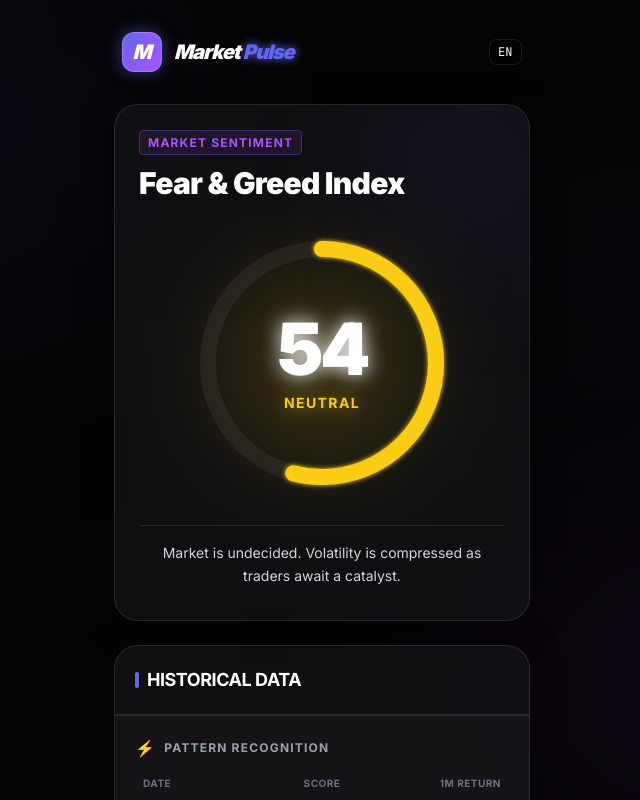
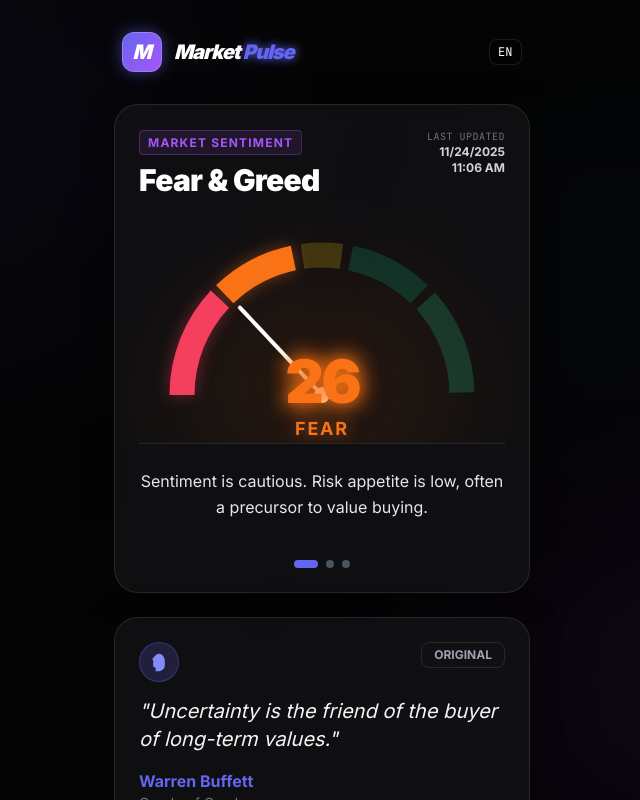
Before and after one commit to ilmagnificho/MarketPulse, a React (Vite) app: page / in a window 1280 px wide. Shown: the top 800 px of the page, without its empty margins (318-958 px from the left). Built offline with nearby package versions, Linux system fonts and the light colour scheme; no server answers.

Commit message:
feat: Implement CNN Fear & Greed speedometer component
Replaces the previous ring chart with a CNN-style speedometer for a more accurate visual representation of the Fear & Greed index. Updates mock data to include timeline data for the speedometer.

```diff
--- a/components/ThePulse.tsx
+++ b/components/ThePulse.tsx
@@ -1,5 +1,5 @@
 
-import React, { useEffect, useState } from 'react';
+import React, { useEffect, useState, useRef, TouchEvent } from 'react';
 import { FearGreedData, SentimentConfig, SentimentLevel } from '../types';
 import { api } from '../services/mockSupabase';
 import { useLanguage } from '../contexts/LanguageContext';
@@ -53,72 +53,99 @@ const SENTIMENT_CONFIGS: Record<string, SentimentConfig> = {
   },
 };
 
-// Cyberpunk Ring Chart
-const FintechRing: React.FC<{ value: number, config: SentimentConfig }> = ({ value, config }) => {
-    const size = 260;
-    const strokeWidth = 16;
-    const center = size / 2;
-    const radius = center - strokeWidth;
-    const circumference = 2 * Math.PI * radius;
-    const offset = circumference - (value / 100) * circumference;
+// Helper to create SVG Arcs
+const describeArc = (x: number, y: number, radius: number, startAngle: number, endAngle: number) => {
+    const start = polarToCartesian(x, y, radius, endAngle);
+    const end = polarToCartesian(x, y, radius, startAngle);
+    const largeArcFlag = endAngle - startAngle <= 180 ? "0" : "1";
+    return [
+        "M", start.x, start.y,
+        "A", radius, radius, 0, largeArcFlag, 0, end.x, end.y
+    ].join(" ");
+};
+
+const polarToCartesian = (centerX: number, centerY: number, radius: number, angleInDegrees: number) => {
+    const angleInRadians = (angleInDegrees - 180) * Math.PI / 180.0;
+    return {
+        x: centerX + (radius * Math.cos(angleInRadians)),
+        y: centerY + (radius * Math.sin(angleInRadians))
+    };
+};
+
+// CNN-Style Semi-Circle Speedometer
+const NeonSpeedometer: React.FC<{ value: number, config: SentimentConfig }> = ({ value, config }) => {
+    const radius = 140;
+    const stroke = 25;
+    const cx = 160;
+    const cy = 160; // Bottom center
+
+    // Segment Angles
+    const segments = [
+        { color: "#f43f5e", start: 0, end: 24, glow: "rgba(244,63,94,0.4)" },    // Extreme Fear
+        { color: "#f97316", start: 25, end: 44, glow: "rgba(249,115,22,0.4)" },   // Fear
+        { color: "#facc15", start: 45, end: 55, glow: "rgba(250,204,21,0.4)" },   // Neutral
+        { color: "#10b981", start: 56, end: 75, glow: "rgba(16,185,129,0.4)" },   // Greed
+        { color: "#34d399", start: 76, end: 100, glow: "rgba(52,211,153,0.4)" }   // Extreme Greed
+    ];
+
+    const rotation = (value / 100) * 180;
 
     return (
-        <div className="relative flex flex-col items-center justify-center py-8">
-            {/* Background Glow */}
-            <div className={`absolute top-1/2 left-1/2 -translate-x-1/2 -translate-y-1/2 w-48 h-48 rounded-full blur-[60px] opacity-20 ${config.color.split(' ')[0].replace('text-', 'bg-')}`}></div>
+        <div className="relative flex flex-col items-center justify-center pt-8 pb-0 overflow-hidden">
+            <div className={`absolute bottom-0 left-1/2 -translate-x-1/2 w-64 h-32 opacity-20 blur-[80px] rounded-t-full pointer-events-none transition-colors duration-1000 ${config.color.split(' ')[0].replace('text-', 'bg-')}`}></div>
 
-            <div style={{ width: size, height: size }} className="relative z-10">
-                <svg className="transform -rotate-90 w-full h-full">
-                    {/* Track */}
-                    <circle
-                        cx={center}
-                        cy={center}
-                        r={radius}
-                        stroke="rgba(255,255,255,0.05)"
-                        strokeWidth={strokeWidth}
-                        fill="transparent"
-                        strokeLinecap="round"
-                    />
-                    {/* Indicator */}
-                    <circle
-                        cx={center}
-                        cy={center}
-                        r={radius}
-                        stroke="currentColor"
-                        strokeWidth={strokeWidth}
-                        fill="transparent"
-                        strokeDasharray={circumference}
-                        strokeDashoffset={offset}
-                        strokeLinecap="round"
-                        className={`transition-all duration-1000 ease-out ${config.color}`}
-                        style={{ filter: 'url(#glow)' }}
-                    />
+            <svg width="320" height="180" viewBox="0 0 320 180" className="relative z-10 overflow-visible">
                 <defs>
-                        <filter id="glow">
-                            <feGaussianBlur stdDeviation="2.5" result="coloredBlur"/>
+                    <filter id="glow-segment">
+                        <feGaussianBlur stdDeviation="2" result="coloredBlur"/>
                         <feMerge>
                             <feMergeNode in="coloredBlur"/>
                             <feMergeNode in="SourceGraphic"/>
                         </feMerge>
                     </filter>
                 </defs>
+
+                {segments.map((seg, i) => {
+                    const gap = i === 0 ? 0 : 1;
+                    const sAngle = (seg.start / 100) * 180 + gap;
+                    const eAngle = (seg.end / 100) * 180 - gap;
+                    const isActive = value >= seg.start;
+
+                    return (
+                        <path
+                            key={i}
+                            d={describeArc(cx, cy, radius, sAngle, eAngle)}
+                            fill="none"
+                            stroke={seg.color}
+                            strokeWidth={stroke}
+                            strokeLinecap="butt"
+                            className="transition-opacity duration-500"
+                            style={{
+                                opacity: isActive ? 1 : 0.2,
+                                filter: isActive ? `drop-shadow(0 0 8px ${seg.glow})` : 'none'
+                            }}
+                        />
+                    );
+                })}
+
+                <g style={{ transform: `rotate(${rotation}deg)`, transformOrigin: `${cx}px ${cy}px`, transition: 'transform 1.5s cubic-bezier(0.2, 0.8, 0.2, 1)' }}>
+                    <line x1={cx} y1={cy} x2={cx - 120} y2={cy} stroke="white" strokeWidth="4" strokeLinecap="round" className="drop-shadow-md" />
+                    <circle cx={cx} cy={cy} r="8" fill="white" />
+                </g>
             </svg>
 
-                {/* Center Content: Big Number */}
-                <div className="absolute inset-0 flex flex-col items-center justify-center">
-                    <span className={`text-7xl font-black tracking-tighter text-white text-glow-lg`}>
+            <div className="relative z-20 -mt-16 flex flex-col items-center">
+                <div className={`text-6xl font-black tracking-tighter text-glow-lg ${config.color}`}>
                     {Math.round(value)}
-                    </span>
-                    <span className={`text-sm font-bold mt-2 uppercase tracking-widest ${config.color}`}>
+                </div>
+                <div className={`text-lg font-bold uppercase tracking-widest mt-1 ${config.color}`}>
                     {config.level}
-                    </span>
                 </div>
             </div>
         </div>
     );
 };
 
-// List Style matches the "Portfolio positions" in reference
 const HistoryItem: React.FC<{ label: string, value: number }> = ({ label, value }) => {
     const isGreed = value > 55;
     const isFear = value < 45;
@@ -133,11 +160,10 @@ const HistoryItem: React.FC<{ label: string, value: number }> = ({ label, value
                 </div>
                 <div className="flex flex-col">
                     <span className="text-base font-bold text-gray-200 group-hover:text-white transition-colors">{label}</span>
-                    <span className="text-xs text-gray-500 uppercase tracking-wide">Sentiment Score</span>
                 </div>
             </div>
             <div className="text-right">
-                <span className={`text-base font-mono font-medium ${colorClass} text-glow`}>
+                <span className={`text-base font-mono font-bold ${colorClass} text-glow`}>
                     {value}
                 </span>
             </div>
@@ -151,6 +177,11 @@ const ThePulse: React.FC = () => {
   const [loading, setLoading] = useState(true);
   const [showOriginal, setShowOriginal] = useState(false);
   const [quoteIdx, setQuoteIdx] = useState(1);
+
+  // Carousel State
+  const [activeSlide, setActiveSlide] = useState(0);
+  const touchStartX = useRef(0);
+  const touchEndX = useRef(0);
 
   useEffect(() => {
     const fetchData = async () => {
@@ -167,6 +198,31 @@ const ThePulse: React.FC = () => {
     };
     fetchData();
   }, []);
+
+  const handleTouchStart = (e: TouchEvent) => {
+      touchStartX.current = e.targetTouches[0].clientX;
+  };
+
+  const handleTouchMove = (e: TouchEvent) => {
+      touchEndX.current = e.targetTouches[0].clientX;
+  };
+
+  const handleTouchEnd = () => {
+      if (!touchStartX.current || !touchEndX.current) return;
+      const diff = touchStartX.current - touchEndX.current;
+      const threshold = 50;
+
+      if (diff > threshold) {
+          // Swipe Left -> Next (Circular: 0->1->2->0)
+          setActiveSlide(prev => (prev + 1) % 3);
+      } else if (diff < -threshold) {
+          // Swipe Right -> Prev (Circular: 0->2->1->0)
+          setActiveSlide(prev => (prev === 0 ? 2 : prev - 1));
+      }
+
+      touchStartX.current = 0;
+      touchEndX.current = 0;
+  };
 
   if (loading || !data) return (
       <div className="h-96 flex items-center justify-center">
@@ -192,42 +248,58 @@ const ThePulse: React.FC = () => {
   const authorK = `author_${quoteKeySuffix}_${finalQuoteIdx}`;
   const titleK = `title_${quoteKeySuffix}_${finalQuoteIdx}`;
 
-  // REVERSED LOGIC: Default is Local Language via t(), Toggle is English Original
   const displayQuote = showOriginal ? TRANSLATIONS['en'][quoteK] : t(quoteK);
   const displayAuthor = showOriginal ? TRANSLATIONS['en'][authorK] : t(authorK);
   const displayTitle = showOriginal ? TRANSLATIONS['en'][titleK] : t(titleK);
 
+  const lastUpdated = new Date(data.timestamp).toLocaleTimeString([], { hour: '2-digit', minute: '2-digit', hour12: true });
+  const lastUpdatedDate = new Date(data.timestamp).toLocaleDateString();
+
   return (
     <section className="w-full max-w-md mx-auto space-y-6">
 
-      {/* 1. Main Dashboard Card */}
-      <div className="app-card overflow-hidden relative">
-         <div className="absolute top-0 right-0 w-32 h-32 bg-neon-blue/20 blur-[80px] rounded-full pointer-events-none"></div>
-
-         <div className="p-6 pb-0 relative z-10">
+      {/* Swipeable Carousel Card */}
+      <div
+          className="app-card relative overflow-hidden flex flex-col min-h-[420px]"
+          onTouchStart={handleTouchStart}
+          onTouchMove={handleTouchMove}
+          onTouchEnd={handleTouchEnd}
+      >
+         {/* Common Header (Static) */}
+         <div className="p-6 pb-2 relative z-10 flex justify-between items-start">
+             <div>
                 <span className="text-neon-purple font-bold text-xs uppercase tracking-widest border border-neon-purple/30 px-2 py-1 rounded bg-neon-purple/10">
-                 {t('market_sentiment')}
+                    {activeSlide === 0 ? t('market_sentiment') : activeSlide === 1 ? t('historical_data') : t('pattern_title')}
                 </span>
-             <h2 className="text-3xl font-black text-white mt-3 tracking-tight">Fear & Greed Index</h2>
+                <h2 className="text-3xl font-black text-white mt-3 tracking-tight leading-none">
+                    {activeSlide === 0 ? "Fear & Greed" : activeSlide === 1 ? "Timeline" : "Patterns"}
+                </h2>
+             </div>
+             <div className="text-right">
+                 <span className="block text-[10px] text-gray-500 font-mono uppercase tracking-wider">{t('last_updated')}</span>
+                 <span className="block text-xs font-bold text-gray-300">{lastUpdatedDate}</span>
+                 <span className="block text-xs font-bold text-gray-300">{lastUpdated}</span>
+             </div>
          </div>
 
-         <FintechRing value={data.value} config={config} />
+         {/* Sliding Container */}
+         <div
+            className="flex-1 flex transition-transform duration-300 ease-out will-change-transform"
+            style={{ transform: `translateX(-${activeSlide * 100}%)` }}
+         >
 
+             {/* SLIDE 1: Gauge */}
+             <div className="w-full flex-shrink-0 flex flex-col">
+                <NeonSpeedometer value={data.value} config={config} />
                 <div className="px-6 pb-8 text-center relative z-10">
-             <p className="text-gray-300 text-sm leading-relaxed border-t border-white/10 pt-4">
+                    <p className="text-gray-200 text-base font-medium leading-relaxed border-t border-white/10 pt-6">
                         {t(config.messageKey)}
                     </p>
                 </div>
              </div>
 
-      {/* 2. History List & Pattern Recognition */}
-      <div className="app-card overflow-hidden">
-          <div className="p-5 border-b border-white/10 flex items-center gap-2">
-              <div className="w-1 h-4 bg-neon-blue rounded-full"></div>
-              <h3 className="font-bold text-lg text-white tracking-tight">{t('historical_data')}</h3>
-          </div>
-
-          {/* Timeline Data */}
+             {/* SLIDE 2: Timeline */}
+             <div className="w-full flex-shrink-0 px-0 py-2">
                 <div className="flex flex-col">
                     {data.timeline && (
                         <>
@@ -238,22 +310,18 @@ const ThePulse: React.FC = () => {
                         </>
                     )}
                 </div>
+             </div>
 
-          {/* Pattern Recognition Table (Restored) */}
-          <div className="p-5 border-t border-white/10 bg-white/[0.02]">
-                <h4 className="text-xs font-bold text-gray-400 uppercase tracking-widest mb-4 flex items-center gap-2">
-                    <span className="text-neon-purple text-base">⚡</span> {t('pattern_title')}
-                </h4>
-
-                {/* Table Header */}
-                <div className="grid grid-cols-3 text-[10px] font-bold text-gray-500 uppercase tracking-wider mb-2 px-2">
+             {/* SLIDE 3: Patterns */}
+             <div className="w-full flex-shrink-0 p-5">
+                <div className="bg-white/[0.02] rounded-xl border border-white/5 p-4">
+                    <div className="grid grid-cols-3 text-[10px] font-bold text-gray-500 uppercase tracking-wider mb-4 px-2 border-b border-white/10 pb-2">
                         <div>{t('col_date')}</div>
                         <div className="text-center">{t('col_score')}</div>
                         <div className="text-right">{t('col_return')}</div>
                     </div>
 
-                {/* Rows */}
-                <div className="space-y-1">
+                    <div className="space-y-2">
                         {data.pastMatches.map((match, i) => (
                             <div key={i} className="grid grid-cols-3 items-center p-2 rounded-lg hover:bg-white/5 transition-colors">
                                 <div className="text-xs text-gray-300 font-mono">
@@ -277,8 +345,21 @@ const ThePulse: React.FC = () => {
                     </div>
                 </div>
              </div>
+         </div>
 
-      {/* 3. Quote Card */}
+         {/* Dots Indicator */}
+         <div className="flex justify-center gap-2 pb-6 pt-2">
+            {[0, 1, 2].map(idx => (
+                <button
+                    key={idx}
+                    onClick={() => setActiveSlide(idx)}
+                    className={`w-2 h-2 rounded-full transition-all duration-300 ${activeSlide === idx ? 'bg-neon-blue w-6' : 'bg-gray-600 hover:bg-gray-500'}`}
+                />
+            ))}
+         </div>
+      </div>
+
+      {/* Quote Card (Static below carousel) */}
       <div className="app-card p-6 relative overflow-hidden group">
           <div className="absolute inset-0 bg-gradient-to-br from-indigo-500/5 to-purple-500/5 opacity-0 group-hover:opacity-100 transition-opacity duration-500"></div>
 
--- a/constants/translations.ts
+++ b/constants/translations.ts
@@ -24,7 +24,7 @@ export const TRANSLATIONS: Record<Language, Record<string, string>> = {
     pulse_neutral: "Market is undecided. Volatility is compressed as traders await a catalyst.",
     pulse_greed: "Buying pressure is high. Momentum is strong but risk/reward is worsening.",
     pulse_extreme_greed: "Extreme euphoria. Markets are stretched and vulnerable to a correction.",
-    last_updated: "UPDATED",
+    last_updated: "LAST UPDATED",
     syncing: "DECODING SIGNAL...",
 
     zone_extreme_fear: "HEAVY DISCOUNT ZONE",
@@ -187,7 +187,7 @@ export const TRANSLATIONS: Record<Language, Record<string, string>> = {
     pulse_neutral: "방향성이 없습니다. 트레이더들이 재료를 기다리며 관망하고 있습니다.",
     pulse_greed: "매수세가 강합니다. 모멘텀은 좋지만 손익비는 점차 나빠지고 있습니다.",
     pulse_extreme_greed: "극도의 과열 상태입니다. 시장이 무리하게 뻗어있어 조정 위험이 큽니다.",
-    last_updated: "업데이트 완료",
+    last_updated: "최근 업데이트",
     syncing: "시그널 분석 중...",
 
     zone_extreme_fear: "과매도 / 바겐세일 구간",
--- a/services/mockSupabase.ts
+++ b/services/mockSupabase.ts
@@ -96,8 +96,6 @@ const getMarketStatus = (): { isOpen: boolean, status: string, reason?: string,
   nextOpenDate.setHours(9, 30, 0, 0);
 
   // If today is weekend, or if today is Friday/weekday but after open, we might need to shift days
-  // Simple logic:
-  // If currently closed (weekend or after hours), find next weekday at 9:30 AM
 
   if (day === 0) { // Sunday
       nextOpenDate.setDate(estDate.getDate() + 1); // Monday
@@ -516,18 +514,31 @@ export const api = {
         timestamp: cnnData.fear_and_greed.timestamp || new Date().toISOString(),
         pastMatches: findHistoricalMatches(score, cnnData.fear_and_greed.historical?.data),
         catalysts: generateCatalysts(level),
-        timeline: timeline
+        timeline: timeline || {
+            previousClose: score + (Math.random() > 0.5 ? 2 : -2),
+            oneWeekAgo: score + (Math.random() > 0.5 ? 5 : -5),
+            oneMonthAgo: score + (Math.random() > 0.5 ? 10 : -10),
+            oneYearAgo: score + (Math.random() > 0.5 ? 15 : -15),
+        }
       };
     }
 
     const fallbackScore = Math.floor(Math.random() * 40) + 20;
     const level = getLevelFromValue(fallbackScore);
+
+    // Ensure timeline exists in fallback
     return {
       value: fallbackScore,
       level: level,
       timestamp: new Date().toISOString(),
       pastMatches: generateFallbackMatches(fallbackScore),
-      catalysts: generateCatalysts(level)
+      catalysts: generateCatalysts(level),
+      timeline: {
+         previousClose: fallbackScore + (Math.random() > 0.5 ? 2 : -2),
+         oneWeekAgo: fallbackScore + (Math.random() > 0.5 ? 5 : -5),
+         oneMonthAgo: fallbackScore + (Math.random() > 0.5 ? 10 : -10),
+         oneYearAgo: fallbackScore + (Math.random() > 0.5 ? 15 : -15),
+      }
     };
   },
 
```
Lines whose indentation alone changed are shown as unchanged.
